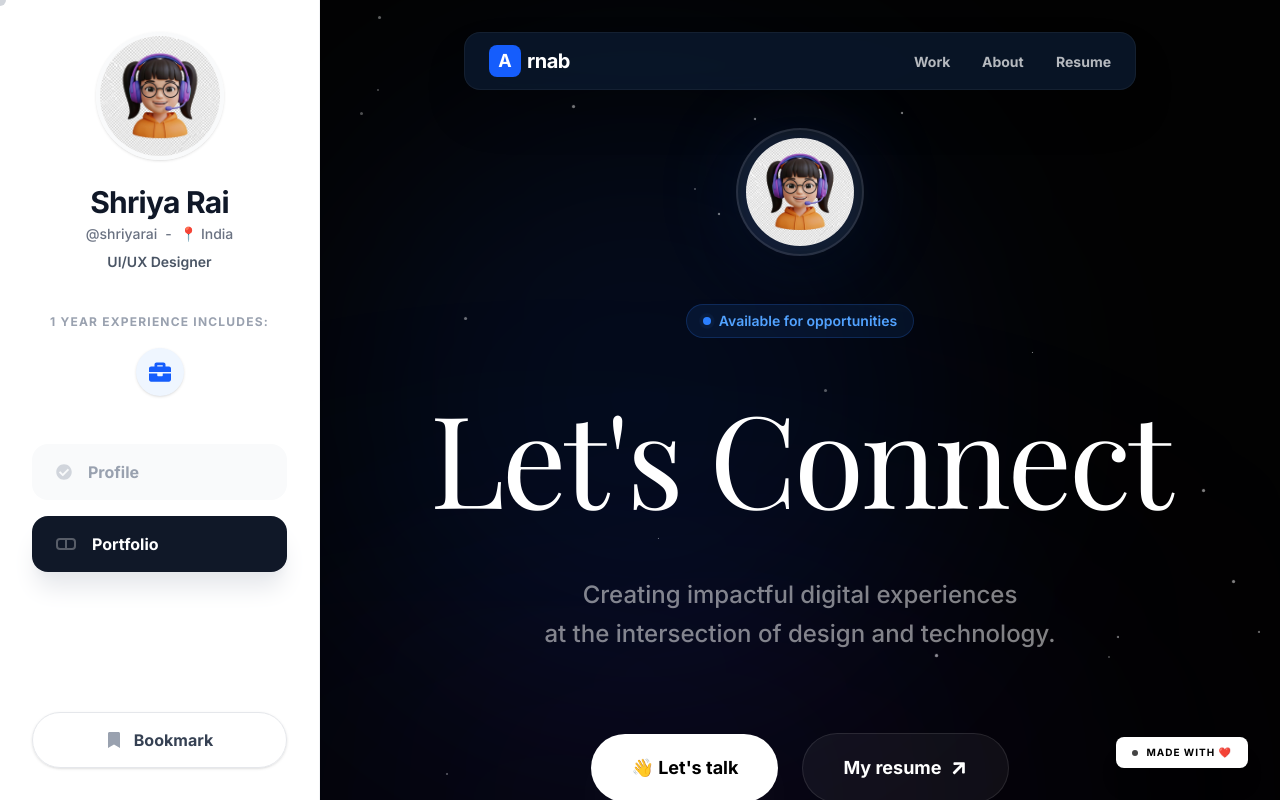
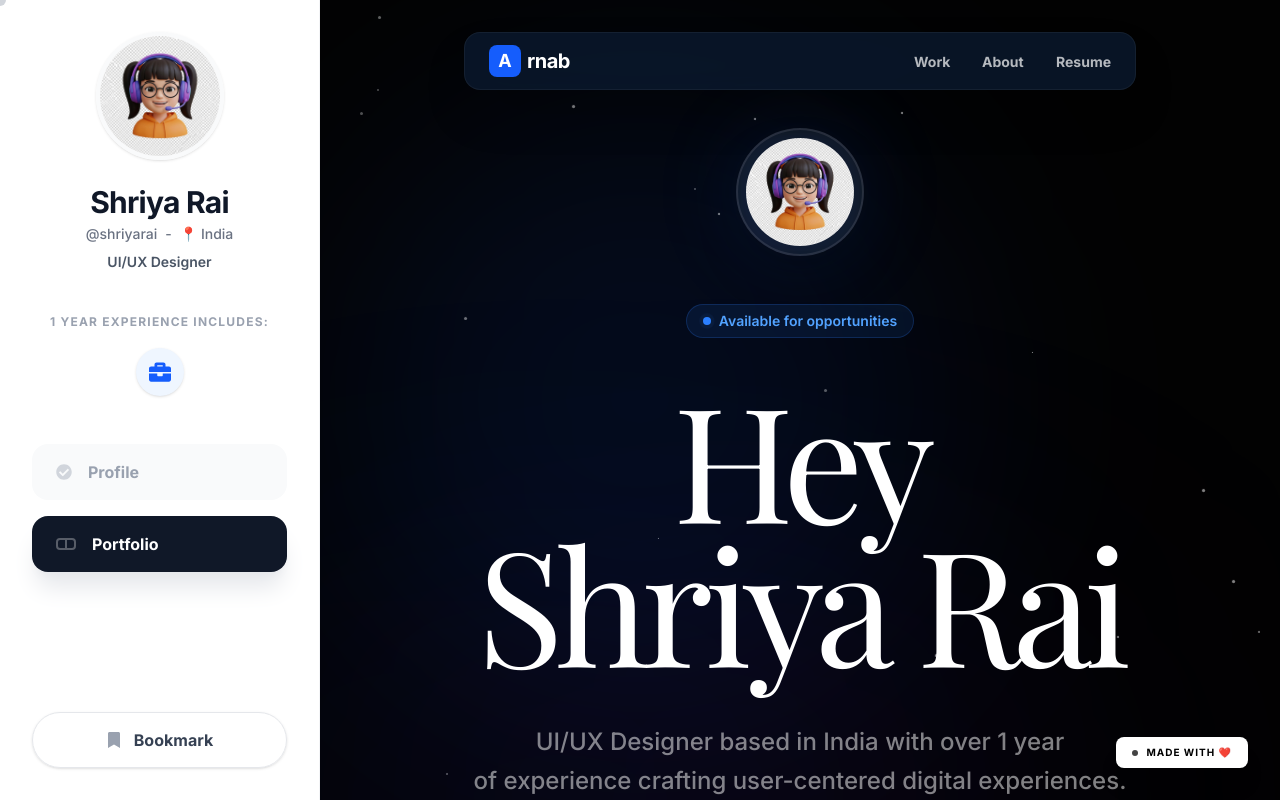
Before and after one commit to aasthakumari03/updated_Portfolio, a Next.js app: page / in a window 1280 px wide. Built offline with nearby package versions, Linux system fonts and the light colour scheme; a web font is replaced by a local one.

Commit message:
Complete Shriya Rai portfolio replication: content, about me, and projects sections

```diff
--- a/app/page.tsx
+++ b/app/page.tsx
@@ -60,34 +60,34 @@ export default function Home() {
                 </div>
 
                 {/* Main Heading */}
-                <h1 className="text-6xl md:text-8xl lg:text-9xl font-serif leading-[1.1] tracking-tight animate-fade-in [animation-delay:200ms]">
-                  Let's Connect
+                <h1 className="text-7xl md:text-9xl lg:text-[10rem] font-serif leading-[0.9] tracking-tighter animate-fade-in [animation-delay:200ms]">
+                  Hey <br /> Shriya Rai
                 </h1>
 
                 {/* Subtext */}
                 <p className="text-xl md:text-2xl text-white/50 max-w-2xl mx-auto leading-relaxed font-medium animate-fade-in [animation-delay:400ms]">
-                  Creating impactful digital experiences <br />
-                  at the intersection of design and technology.
+                  UI/UX Designer based in India with over 1 year <br />
+                  of experience crafting user-centered digital experiences.
                 </p>
 
                 {/* Actions */}
-                <div className="flex flex-col sm:flex-row items-center justify-center gap-6 pt-8 animate-fade-in [animation-delay:600ms]">
-                  <button className="group px-10 py-5 bg-white text-black rounded-full font-bold text-lg hover:bg-white/90 transition-all flex items-center gap-2 shadow-2xl shadow-white/5">
+                <div className="flex flex-col sm:flex-row items-center justify-center gap-6 pt-12 animate-fade-in [animation-delay:600ms]">
+                  <button className="group px-12 py-5 bg-white text-black rounded-full font-bold text-xl hover:bg-white/90 transition-all flex items-center gap-2 shadow-2xl shadow-white/10">
                     👋 Let's talk
                   </button>
-                  <button className="px-10 py-5 bg-white/5 border border-white/10 rounded-full font-bold text-lg hover:bg-white/10 transition-all flex items-center gap-2 backdrop-blur-sm">
+                  <button className="px-12 py-5 bg-white/5 border border-white/10 rounded-full font-bold text-xl hover:bg-white/10 transition-all flex items-center gap-2 backdrop-blur-md">
                     My resume <FaArrowRight className="-rotate-45" />
                   </button>
                 </div>
               </div>
 
               {/* Social Proof Marquee */}
-              <div className="mt-32 w-full max-w-5xl animate-fade-in [animation-delay:800ms]">
-                <Marquee speed={30}>
+              <div className="mt-40 w-full max-w-5xl animate-fade-in [animation-delay:800ms]">
+                <Marquee speed={40}>
                   {companies.map((company, i) => (
-                    <div key={i} className="flex items-center gap-3 opacity-20 grayscale hover:opacity-100 hover:grayscale-0 transition-all cursor-default mx-8">
-                      <company.icon size={24} />
-                      <span className="text-xl font-bold tracking-tighter whitespace-nowrap">{company.name}</span>
+                    <div key={i} className="flex items-center gap-4 opacity-10 grayscale hover:opacity-100 hover:grayscale-0 transition-all cursor-default mx-12">
+                      <company.icon size={28} />
+                      <span className="text-2xl font-bold tracking-tighter whitespace-nowrap uppercase">{company.name}</span>
                     </div>
                   ))}
                 </Marquee>
@@ -95,10 +95,10 @@ export default function Home() {
             </section>
 
             {/* Projects Preview */}
-            <section id="projects" className="py-32 px-6 max-w-6xl mx-auto text-center space-y-24">
-              <div className="space-y-6">
-                <h2 className="text-5xl md:text-7xl font-serif tracking-tight">Selected Works</h2>
-                <p className="text-white/40 text-xl max-w-lg mx-auto leading-relaxed">A collection of projects where code meets creativity and user-centric design.</p>
+            <section id="projects" className="py-40 px-6 max-w-6xl mx-auto text-center space-y-32">
+              <div className="space-y-8">
+                <h2 className="text-6xl md:text-8xl font-serif tracking-tight">Portfolio</h2>
+                <p className="text-white/30 text-2xl max-w-2xl mx-auto leading-relaxed">A selection of my best works in UI/UX and product design.</p>
               </div>
 
               <div className="flex flex-col gap-24">
@@ -140,16 +140,16 @@ export default function Home() {
             <ConnectSection />
           </div>
         ) : (
-          <div className="animate-fade-in py-32 px-12 max-w-4xl mx-auto space-y-24">
-            <div className="space-y-8">
-              <h1 className="text-7xl md:text-8xl font-serif tracking-tight">About Me</h1>
-              <p className="text-2xl md:text-3xl text-white/70 leading-relaxed font-serif italic">
-                A curiosity-driven product designer exploring the intersection of human creativity and artificial intelligence.
+          <div className="animate-fade-in py-40 px-12 max-w-4xl mx-auto space-y-32">
+            <div className="space-y-10">
+              <h1 className="text-8xl md:text-9xl font-serif tracking-tighter">Profile</h1>
+              <p className="text-2xl md:text-3xl text-white/50 leading-relaxed font-serif italic">
+                Shriya Rai is a UI/UX Designer based in India with over 1 year of experience crafting user-centered digital experiences.
               </p>
             </div>
 
-            <div className="space-y-12">
-              <h2 className="text-2xl font-bold uppercase tracking-[0.2em] text-blue-400">Career Journey</h2>
+            <div className="space-y-16">
+              <h2 className="text-3xl font-bold uppercase tracking-[0.3em] text-blue-500/50">Experience</h2>
               <ExperienceTimeline />
             </div>
 
--- a/components/ProjectCard.tsx
+++ b/components/ProjectCard.tsx
@@ -21,7 +21,7 @@ const ProjectCard: React.FC<ProjectCardProps> = ({
     year,
     title,
     features,
-    tags,
+    tags = [],
     image,
     mockupType = "mobile",
     reversed = false,
```
